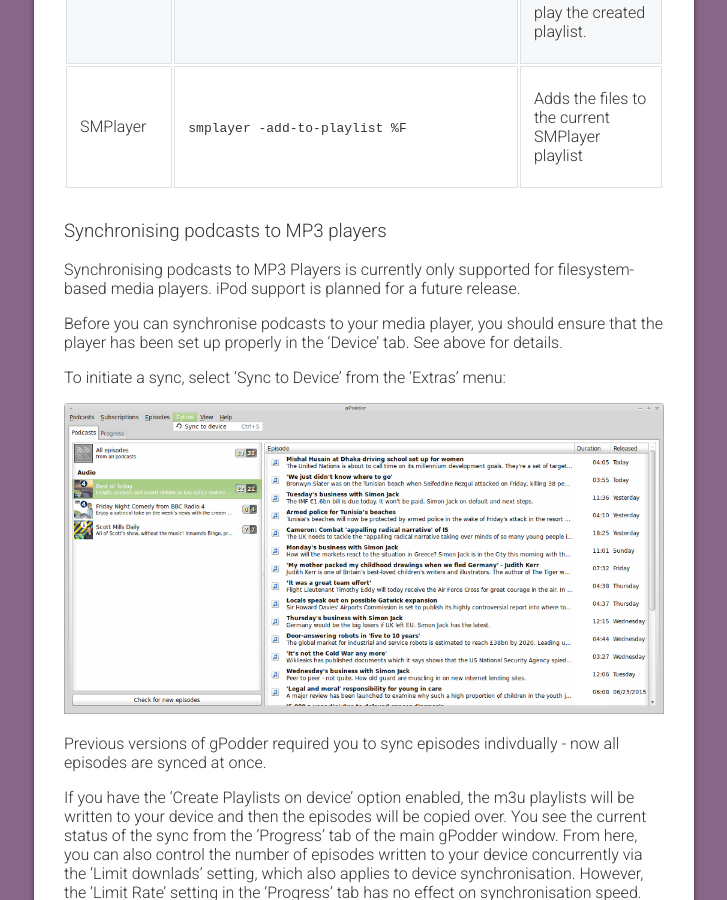
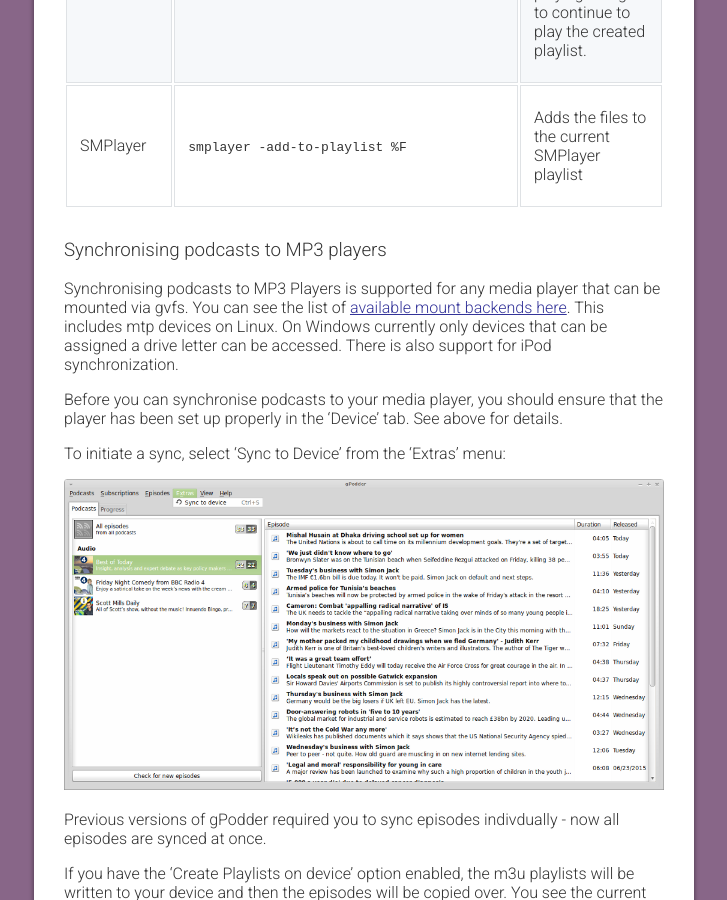
Before and after one commit to gpodder/gpodder.github.io, a Jekyll site: the page built from docs/user-manual.md, in a window 1280 px wide and 900 px high, scrolled down 7023 px. Shown: the whole window, without its empty margins (276-1003 px from the left). Built offline with Jekyll 4.4.1, drawn with Linux system fonts in a browser that asks for light colours; our own code applies the rules of GitHub Pages for plain Markdown files; some of the changed text lies outside the part shown.

Commit message:
document changes in PR#1054 (#36)
* document changes in PR#1054

```diff
--- a/docs/user-manual.md
+++ b/docs/user-manual.md
@@ -223,7 +223,8 @@
 
 ### Synchronising podcasts to MP3 players
 
-Synchronising podcasts to MP3 Players is currently only supported for filesystem-based media players. iPod support is planned for a future release.
+Synchronising podcasts to MP3 Players is supported for any media player that can be mounted via gvfs.
+You can see the list of [available mount backends here](https://en.wikipedia.org/wiki/GVfs). This includes mtp devices on Linux. On Windows currently only devices that can be assigned a drive letter can be accessed. There is also support for iPod synchronization.
 
 Before you can synchronise podcasts to your media player, you should ensure that the player has been set up properly in the 'Device' tab. See above for details.
 
@@ -254,6 +255,13 @@
 Any episodes that you choose not to delete will not be deleted on from gPodder, but will not be restored to your player. In order to sync them back to your player, you will then need to disable this feature from Devices Preferences and those episodes will be copied back at the next synch.
 
 If 'Remove episodes deleted on device from gPodder' is not enabled, any episodes deleted from the device will be copied back over during the next sync. You will instead have to manually delete episodes from within gPodder itself.
+
+#### Removing episodes when deleted from gPodder
+
+If your media player does not support playlists or deleting tracks then you can choose to delete
+tracks that have been removed from gPodder from the player when a synchronization is performed. To
+enable this check the 'Remove episodes deleted in gPodder from device' checkbox in the Device
+Preferences dialog.
 
 #### Custom file names
 
```
